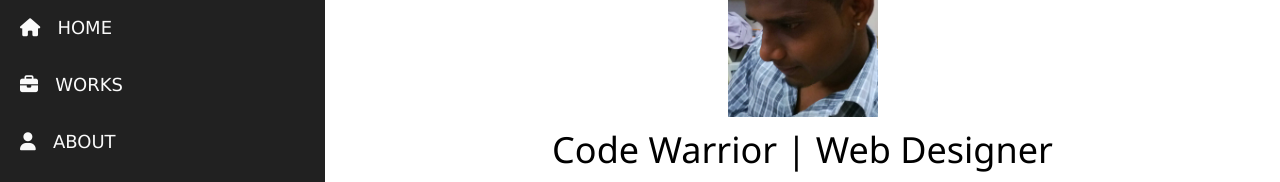
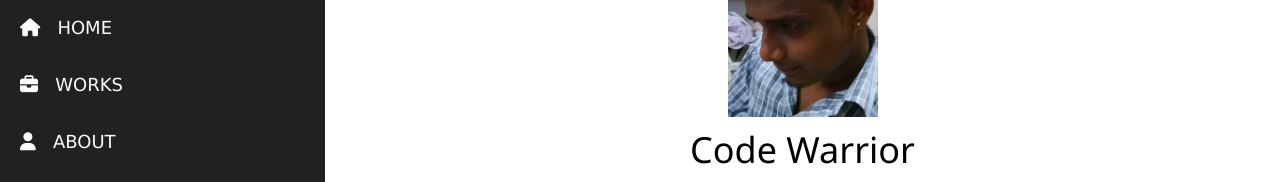
Before and after one commit to prakashom2new/prakashom2new.github.io, a website: page index.html in a window 1280 px wide. Shown: the part 127-309 px from the top of the page. Drawn offline with Linux system fonts and the light colour scheme.

Commit message:
Update index.html

```diff
--- a/index.html
+++ b/index.html
@@ -98,7 +98,7 @@
                     <img src="/img/homepage_img/profile-pic-1.jpg" class="short-intro__prof-img">
                     <div class="page-title">
                         <h1 class="page-title__sub-title">
-                            Code Warrior | Web Designer
+                            Code Warrior
                         </h1>
                     </div>
                     <p class="short-intro__detail"><span class="highlight-txt">Hi, this is Omprakash Arumugam.</span> I am a Front End Developer based in Chennai, India. I have a passion for programming and I like to create things from scratch. If you are a fellow Code Warrior, Entrepreneur or someone who wants to talk THeory of Everything feel free to ping me.</p>
```
